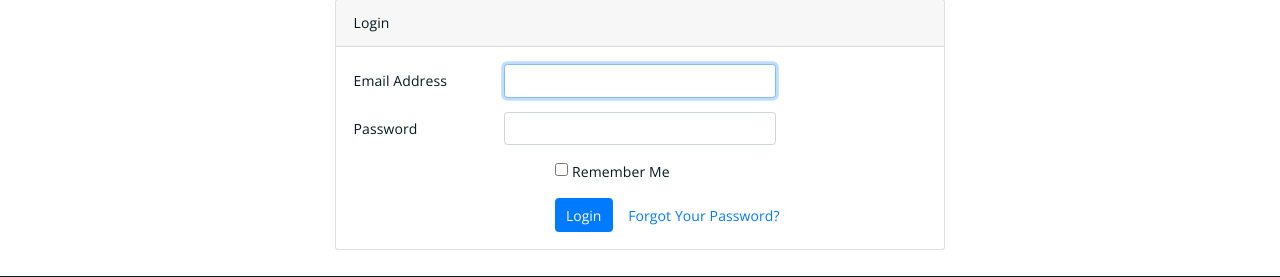
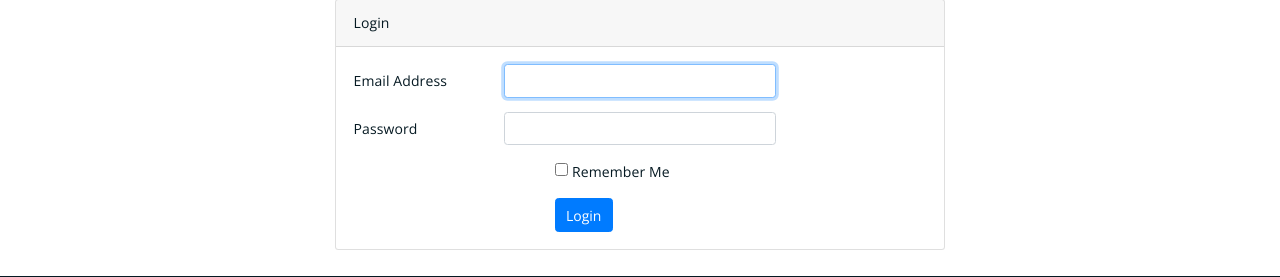
Before and after one commit to Ziad-Bassam/E-commerce-Shop, a Laravel app: page /login in a window 1280 px wide. Shown: the part 155-432 px from the top of the page. Run offline with Laravel 10, Linux system fonts and the light colour scheme.

Commit message:
first commit

```diff
--- a/resources/views/auth/login.blade.php
+++ b/resources/views/auth/login.blade.php
@@ -56,12 +56,6 @@
                                 <button type="submit" class="btn btn-primary">
                                     {{ __('string.login') }}
                                 </button>
-
-                                @if (Route::has('password.request'))
-                                    <a class="btn btn-link" href="{{ route('password.request') }}">
-                                        {{ __('string.forgot') }}
-                                    </a>
-                                @endif
                             </div>
                         </div>
                     </form>
```
